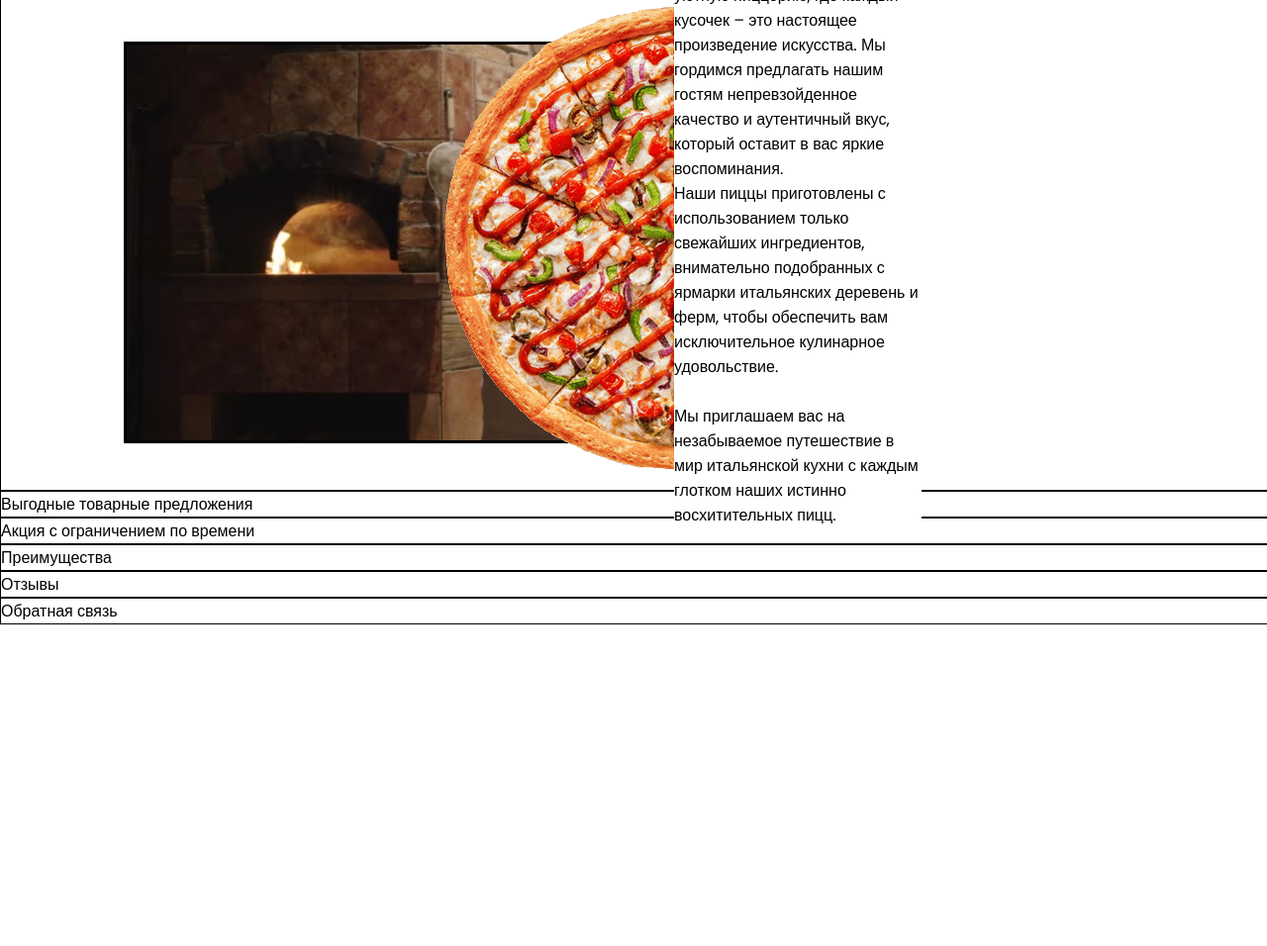
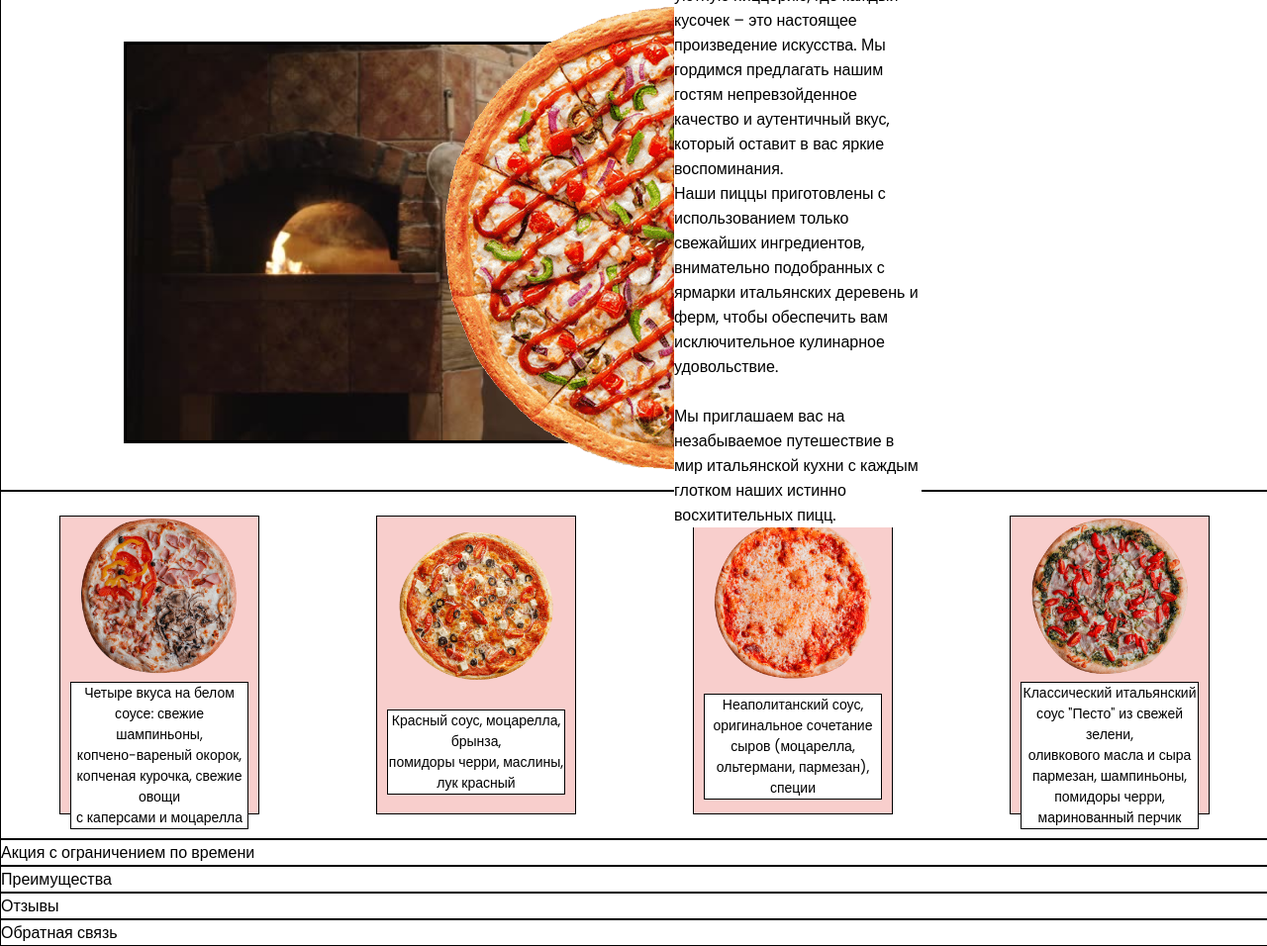
Before and after one commit to zmaierz/pizzaSite, a plain HTML site: page index.html in a window 1280 px wide. Shown: the part 106-1062 px from the top of the page at 99% size. Before the commit the page ends 800 px from the top, so only its background shows below. Drawn offline with Linux system fonts and the light colour scheme; files whose address does not match are found by name.

Commit message:
Реализация второго блока

```diff
--- a/css/style.css
+++ b/css/style.css
@@ -74,6 +74,43 @@ header img {
     left: -250px;
 }
 
+.product-offers {
+    height: 350px;
+}
+
+.product-offer {
+    border: solid black 1px;
+    height: 300px;
+    width: 200px;
+    display: flex;
+    justify-content: center;
+    align-content: space-around;
+    flex-wrap: wrap;
+    background-color: #f8cecc;
+}
+
+.product-offers__container {
+    height: 100%;
+    display: flex;
+    flex-direction: row;
+    flex-wrap: wrap;
+    align-content: center;
+    justify-content: space-around;
+}
+
+.product-offer__logo img {
+    width: 160px;
+    /* height: 125px; */
+}
+
+.product-offer__text-container-main {
+    text-align: center;
+    background-color: white;
+    margin: 0 10px 10px 10px;
+    border: solid black 1px;
+    font-size: 14px;
+}
+
 @media (max-width: 470px) {
     header h1 {
         visibility: hidden;
@@ -104,4 +141,13 @@ header img {
         left: 0;
         height: auto;
     }
+    .product-offers {
+        height: 1400px;
+    }
+    .product-offers__container {
+        display: flex;
+        flex-direction: column;
+        flex-wrap: nowrap;
+        align-items: center;
+    }
 }
--- a/index.html
+++ b/index.html
@@ -48,7 +48,54 @@
                 </div>
             </section>
             <section class="product-offers">
-                Выгодные товарные предложения
+                <div class="product-offers__container">
+                    <div class="product-offer">
+                        <div class="product-offer__logo">
+                            <img src="images/promo/pizza_promo-1.png">
+                        </div>
+                        <div class="product-offer__text-container">
+                            <div class="product-offer__text-container-main">
+                                Четыре вкуса на белом соусе: свежие шампиньоны,<br>
+                                копчено-вареный окорок, копченая курочка, свежие овощи<br>
+                                с каперсами и моцарелла
+                            </div>
+                        </div>
+                    </div>
+                    <div class="product-offer">
+                        <div class="product-offer__logo">
+                            <img src="images/promo/pizza_promo-2.png">
+                        </div>
+                        <div class="product-offer__text-container">
+                            <div class="product-offer__text-container-main">
+                                Красный соус, моцарелла, брынза,<br>
+                                помидоры черри, маслины, лук красный
+                            </div>
+                        </div>
+                    </div>
+                    <div class="product-offer">
+                        <div class="product-offer__logo">
+                            <img src="images/promo/pizza_promo-3.png">
+                        </div>
+                        <div class="product-offer__text-container">
+                            <div class="product-offer__text-container-main">
+                                Неаполитанский соус, оригинальное сочетание<br>
+                                сыров (моцарелла, ольтермани, пармезан), специи
+                            </div>
+                        </div>
+                    </div>
+                    <div class="product-offer">
+                        <div class="product-offer__logo">
+                            <img src="images/promo/pizza_promo-4.png">
+                        </div>
+                        <div class="product-offer__text-container">
+                            <div class="product-offer__text-container-main">
+                                Классический итальянский соус "Песто" из свежей зелени,<br>
+                                оливкового масла и сыра пармезан, шампиньоны,<br>
+                                помидоры черри, маринованный перчик
+                            </div>
+                        </div>
+                    </div>
+                </div>
             </section>
             <section class="limited-promotion">
                 Акция с ограничением по времени
```
Also changed, not shown: images/promo/pizza_promo-1.png (added), images/promo/pizza_promo-2.png (added), images/promo/pizza_promo-3.png (added), images/promo/pizza_promo-4.png (added).
